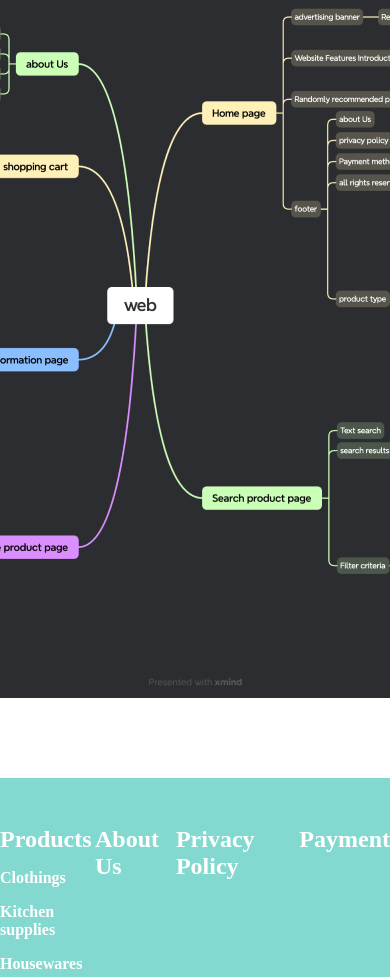
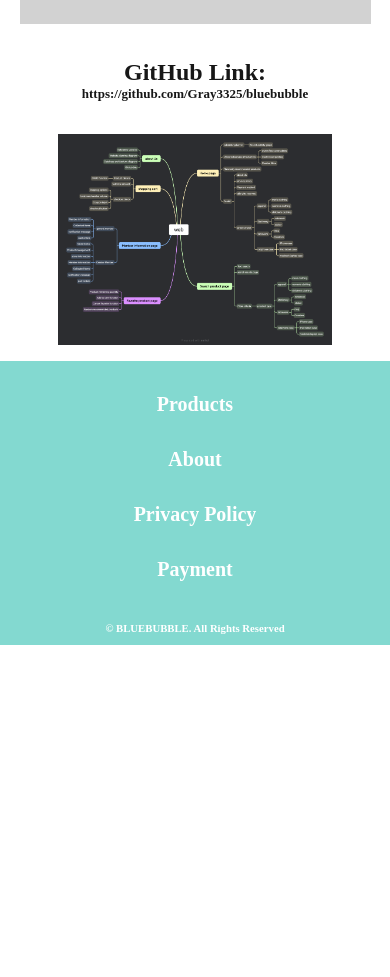
Before and after one commit to Gray3325/bluebubble, a Next.js app: page /about in a window 390 px wide. Shown: the part 1020-1997 px from the top of the page. After the commit the page ends 1665 px from the top, so only its background shows below. Built offline with nearby package versions, Linux system fonts and the light colour scheme.

Commit message:
把首頁、關於、頁尾、隨機商品條的AWD做好了

```diff
--- a/src/app/about/page.module.css
+++ b/src/app/about/page.module.css
@@ -37,3 +37,28 @@
 .bigStyles {
   font-size: 2em;
 }
+/* -----------------手機版樣式------------------- */
+@media (max-width: 450px) {
+  .aboutSubB{
+    width: 100vw;
+  }
+  .aboutSubB div , .aboutSubB div:nth-child(2)  {
+    flex-direction: column;
+    margin: 1em;
+    gap:2em;
+  }
+  .aboutSubB div img{
+    width: 90vw;
+    height: 25vh;
+    /* 按圖片比例縮放 */
+  object-fit:contain;
+  }
+  .aboutSubB div h2{
+    display: flex;
+    flex-direction: column;
+    align-items: center;
+  }
+  .aboutSubB div h2 a{
+  font-size: small;
+  }
+}
--- a/src/app/page.module.css
+++ b/src/app/page.module.css
@@ -1,6 +1,5 @@
 @import url("https://cdn-uicons.flaticon.com/2.6.0/uicons-regular-rounded/css/uicons-regular-rounded.css");
 @import url("https://fonts.googleapis.com/css2?family=Julee&display=swap");
-
 
 /* ----------------頁面設定--------------------- */
 .page {
@@ -33,3 +32,8 @@
 }
 
 /* -----------------手機版樣式------------------- */
+@media (max-width: 450px) {
+  .FeaturedBlock {
+    display: block;
+  }
+}
--- a/src/components/footer.jsx
+++ b/src/components/footer.jsx
@@ -1,23 +1,26 @@
 import React from "react";
+import { useRouter } from "next/navigation";
 import style from "./footer.module.css";
+const footers = ["Products", "About", "Privacy Policy", "Payment"];
+
 export default function Footer() {
+  const router = useRouter();
+
   return (
-
     <div className={style.footer}>
-      <div className={style.footerProducts}>
-        <h2><a href="">Products</a></h2>
-        <h4><a href="">Clothings</a></h4>
-        <h4><a href="">Kitchen supplies</a></h4>
-        <h4><a href="">Housewares</a></h4>
-        <h4><a href="">Stationery</a></h4>
-        <h4><a href="">Cellphone case</a></h4>
+      <div className={style.footerButtons}>
+        {footers.map((footer) => (
+          <button
+            key={footer}
+            className={style.footerButton}
+            onClick={() => router.push(footer.replace(/\s/g, "").toLowerCase())}
+            // 把字串中的空白移除並改成全小寫
+          >
+            <h2>{footer}</h2>
+          </button>
+        ))}
       </div>
-      <h2><a href="">About Us</a></h2>
-      <h2><a href="">Privacy Policy</a></h2>
-      <h2><a href="">Payment</a></h2>
-    <h6>© BLUEBUBBLE. All Rights Reserved</h6>
-
+      <h6>© BLUEBUBBLE. All Rights Reserved</h6>
     </div>
-
   );
 }
--- a/src/components/footer.module.css
+++ b/src/components/footer.module.css
@@ -4,16 +4,34 @@
   display: flex;
   color: #ffffff;
   justify-content: space-around;
-  padding-top: 3em;
-  padding-bottom: 5em;
+  padding-top: 2em;
+  padding-bottom: 7em;
   position: relative;
 }
-.footerProducts {
+.footerButtons {
   display: flex;
-  flex-direction: column;
-  gap: 1em; /* 中間空隙 */
+  flex-direction: row;
+  gap: 10em; /* 中間空隙 */
+}
+.footerButton{
+border: 0;
+background-color: #83d9d0;
+font-family: 'Julee';
+color: #ffffff;
+cursor: pointer; /*滑鼠樣式*/
 }
 .footer h6 {
   position: absolute;
   bottom: 1em;
 }
+
+/* -----------------手機版樣式------------------- */
+@media (max-width: 450px) {
+  .footer{
+    padding-bottom: 4em;
+  }
+  .footerButtons{
+    flex-direction: column;
+    gap:2em;
+  }
+}
--- a/src/components/navbar.tsx
+++ b/src/components/navbar.tsx
@@ -1,8 +1,7 @@
 // "use client"; //新增這行才能使用套件
 import * as React from "react";
 import { useRouter } from "next/navigation";
-import styles from "./NavBar.module.css";
-// import useWindowSize from "./useWindowSize";
+// import styles from "./NavBar.module.css";
 import AppBar from "@mui/material/AppBar";
 import Box from "@mui/material/Box";
 import Toolbar from "@mui/material/Toolbar";
@@ -19,7 +18,6 @@
 import ListItemButton from "@mui/material/ListItemButton";
 import ListItemIcon from "@mui/material/ListItemIcon";
 import ListItemText from "@mui/material/ListItemText";
-import InboxIcon from "@mui/icons-material/MoveToInbox";
 import MailIcon from "@mui/icons-material/Mail";
 import Button from "@mui/material/Button";
 import LogoutIcon from "../app/image/sign-out-alt.png";
```
Also changed, not shown: src/app/about/page.tsx (+31 -23 lines), src/components/Carousel.module.css (+12 -2 lines), src/components/MultiImageCarousel.jsx (+9 -1 lines), src/components/MultiImageCarousel.module.css (+12 -0 lines), src/components/carousel.jsx (+17 -9 lines), src/components/navbar.module.css (+1 -14 lines).
